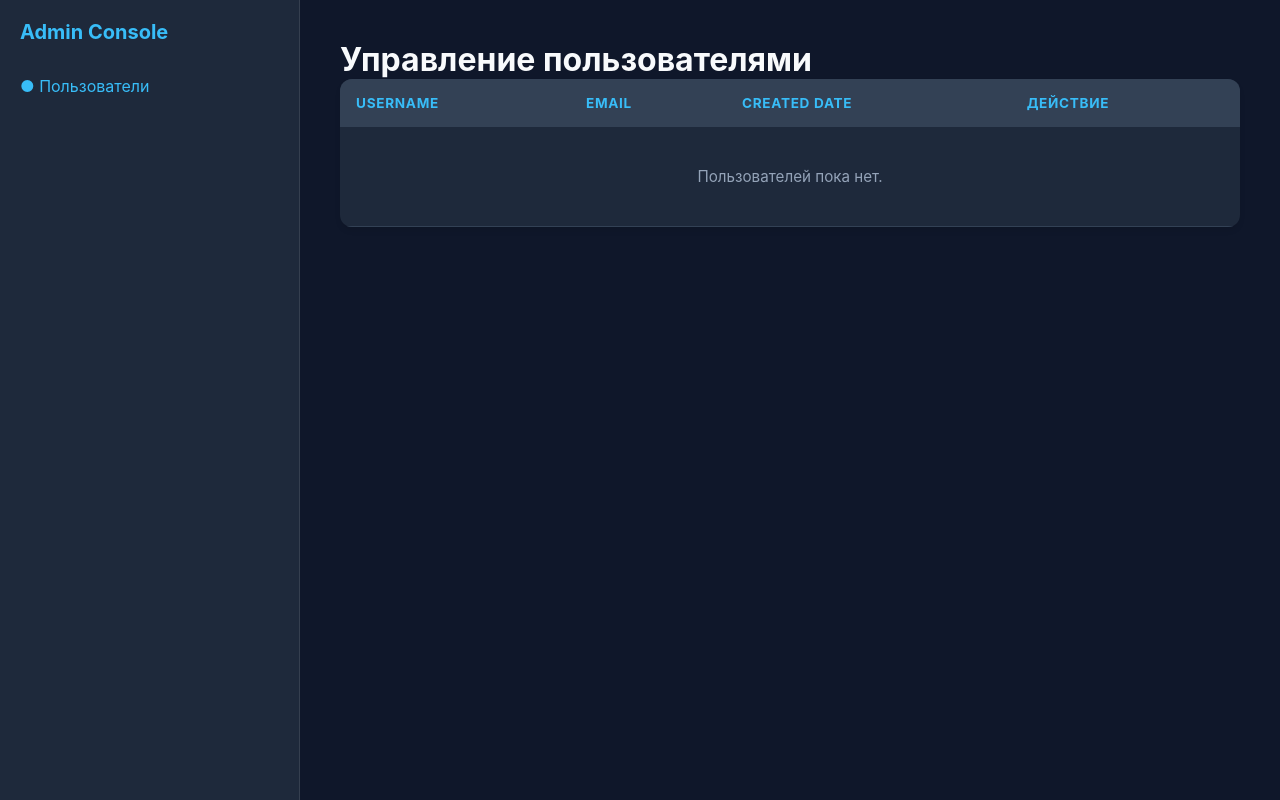
After one commit to mtkbakmal/PrivacyMSG, a FastAPI app: page /admin in a window 1280 px wide. The commit adds this page. Run offline with FastAPI, Linux system fonts and the light colour scheme; parts of the project's set-up code (start-up, migrations or seed data) failed here and were passed over.

Commit message:
Add admin panel

```diff
--- a/app/static/style.css
+++ b/app/static/style.css
@@ -1,3 +1,4 @@
+/* === ОБЩИЕ ПЕРЕМЕННЫЕ И СБРОС СТИЛЕЙ === */
 :root {
     --bg-dark: #0f172a;
     --side-bg: #1e293b;
@@ -7,84 +8,63 @@
     --text-dim: #94a3b8;
     --input-bg: #334155;
     --msg-out: #0369a1;
+    --danger: #ef4444;
 }
 
-* { box-sizing: border-box; margin: 0; padding: 0; }
+* {
+    box-sizing: border-box;
+    margin: 0;
+    padding: 0;
+}
+
 body {
     font-family: 'Inter', sans-serif;
     background-color: var(--bg-dark);
     color: var(--text-main);
-    height: 100vh;
+    min-height: 100vh;
+    display: flex;
+}
+
+.hidden { display: none !important; }
+
+/* Общие элементы форм */
+input {
+    width: 100%;
+    padding: 12px;
+    margin-bottom: 15px;
+    border-radius: 8px;
+    border: 1px solid var(--input-bg);
+    background: var(--input-bg);
+    color: white;
+    outline: none;
+    transition: all 0.3s ease;
+}
+
+.btn-primary {
+    width: 100%;
+    padding: 12px;
+    background: var(--accent);
+    border: none;
+    border-radius: 8px;
+    font-weight: 600;
+    cursor: pointer;
+}
+
+/* === СЕКЦИЯ: АВТОРИЗАЦИЯ === */
+.auth-wrapper { /* ! добавлена обертка для центрирования карты входа */
+    width: 100%;
     display: flex;
     justify-content: center;
     align-items: center;
 }
 
-.hidden { display: none !important; }
-
-/* Центрирование окна входа */
-.auth-card { width: 350px; background: var(--side-bg); padding: 40px; border-radius: 12px; text-align: center; }
-
-/* Основной контейнер мессенджера */
-.messenger-container {
-    width: 95vw;
-    height: 90vh;
-    max-width: 1200px;
-    display: flex;
+.auth-card {
+    width: 350px;
     background: var(--side-bg);
+    padding: 40px;
     border-radius: 12px;
-    overflow: hidden;
-    box-shadow: 0 20px 50px rgba(0,0,0,0.5);
+    text-align: center;
 }
-
-/* Боковая панель */
-.sidebar {
-    width: 300px;
-    background: var(--side-bg);
-    border-right: 1px solid rgba(255,255,255,0.1);
-    display: flex;
-    flex-direction: column;
-}
-
-.sidebar-header { padding: 20px; border-bottom: 1px solid rgba(255,255,255,0.1); font-weight: 600; color: var(--accent); }
-
-.contact {
-    display: flex;
-    align-items: center;
-    padding: 15px 20px;
-    cursor: pointer;
-    transition: background 0.2s;
-}
-.contact:hover { background: rgba(255,255,255,0.05); }
-.contact.active { background: rgba(56, 189, 248, 0.1); border-left: 3px solid var(--accent); }
-
-.avatar { width: 40px; height: 40px; background: var(--accent); border-radius: 50%; display: flex; align-items: center; justify-content: center; margin-right: 12px; font-weight: bold; color: var(--bg-dark); }
-.contact-info .name { display: block; font-size: 0.95rem; }
-.contact-info .status { font-size: 0.75rem; color: var(--text-dim); }
-
-/* Зона чата */
-.chat-main { flex: 1; display: flex; flex-direction: column; background: var(--chat-bg); }
-.chat-header { padding: 15px 25px; display: flex; justify-content: space-between; align-items: center; border-bottom: 1px solid rgba(255,255,255,0.1); }
-
-.messages-area { flex: 1; padding: 20px; overflow-y: auto; display: flex; flex-direction: column; gap: 10px; }
-
-/* Пузыри сообщений */
-.msg { max-width: 70%; padding: 10px 15px; border-radius: 12px; font-size: 0.9rem; line-height: 1.4; }
-.msg.system { align-self: center; background: none; color: var(--text-dim); font-size: 0.75rem; }
-.msg.incoming { align-self: flex-start; background: var(--input-bg); border-bottom-left-radius: 2px; }
-.msg.outgoing { align-self: flex-end; background: var(--msg-out); border-bottom-right-radius: 2px; }
-
-/* Поле ввода */
-.chat-input-area { padding: 20px; display: flex; gap: 10px; background: var(--side-bg); }
-.chat-input-area input { flex: 1; padding: 12px; background: var(--input-bg); border: none; border-radius: 8px; color: white; outline: none; }
-#send-btn { width: 45px; background: var(--accent); border: none; border-radius: 8px; cursor: pointer; font-size: 1.2rem; }
-
-/* Общие кнопки и инпуты */
-input { width: 100%; padding: 12px; margin-bottom: 15px; border-radius: 8px; border: 1px solid var(--input-bg); background: var(--input-bg); color: white; }
-.btn-primary { width: 100%; padding: 12px; background: var(--accent); border: none; border-radius: 8px; font-weight: 600; cursor: pointer; }
-.btn-small { padding: 5px 10px; background: none; border: 1px solid var(--text-dim); color: var(--text-dim); border-radius: 5px; cursor: pointer; font-size: 0.8rem; }
-
-/* Добавьте это к вашему существующему style.css */
 
 .auth-tabs {
     display: flex;
@@ -111,24 +91,168 @@ input { width: 100%; padding: 12px; margin-bottom: 15px; border-radius: 8px; bor
     border-bottom: 2px solid var(--accent);
 }
 
-.auth-tab:hover {
-    color: var(--text-main);
+.auth-tab:hover { color: var(--text-main); }
+
+
+/* === СЕКЦИЯ: ОБЩАЯ БОКОВАЯ ПАНЕЛЬ И ЛЕЙАУТ === */
+.sidebar {
+    width: 300px;
+    background: var(--side-bg);
+    border-right: 1px solid rgba(255,255,255,0.1);
+    display: flex;
+    flex-direction: column;
+    padding: 20px 0; /* ! унифицирован паддинг */
 }
 
-/* Плавное появление полей */
-#email.hidden {
-    display: none;
+/* Стили для админки внутри sidebar */
+.sidebar h2 {
+    color: var(--accent);
+    font-size: 1.25rem;
+    margin-bottom: 2rem;
+    padding: 0 20px;
 }
 
-#auth-form input {
-    transition: all 0.3s ease;
+.sidebar nav { padding: 0 20px; }
+
+/* Стили для мессенджера внутри sidebar */
+.sidebar-header {
+    padding: 0 20px 20px 20px;
+    border-bottom: 1px solid rgba(255,255,255,0.1);
+    font-weight: 600;
+    color: var(--accent);
 }
 
-/* Улучшение скроллбара для сообщений */
-.messages-area::-webkit-scrollbar {
-    width: 6px;
+
+/* === СЕКЦИЯ: КОНТЕНТ АДМИН-ПАНЕЛИ === */
+.main-content {
+    flex-grow: 1;
+    padding: 40px;
 }
-.messages-area::-webkit-scrollbar-thumb {
-    background: var(--input-bg);
-    border-radius: 10px;
+
+.table-container {
+    background-color: var(--side-bg);
+    border-radius: 12px;
+    overflow: hidden;
+    box-shadow: 0 4px 6px -1px rgba(0, 0, 0, 0.1);
 }
+
+table {
+    width: 100%;
+    border-collapse: collapse;
+    text-align: left;
+}
+
+thead { background-color: var(--input-bg); }
+
+th {
+    padding: 16px;
+    color: var(--accent);
+    font-size: 0.85rem;
+    text-transform: uppercase;
+    letter-spacing: 0.05em;
+}
+
+td {
+    padding: 16px;
+    border-bottom: 1px solid var(--input-bg);
+    color: var(--text-dim);
+    font-size: 0.95rem;
+}
+
+tr:hover { background-color: rgba(56, 189, 248, 0.03); }
+
+.username-cell { color: var(--text-main); font-weight: 500; }
+
+.btn-delete {
+    background-color: transparent;
+    color: var(--danger);
+    border: 1px solid var(--danger);
+    padding: 6px 12px;
+    border-radius: 6px;
+    cursor: pointer;
+    transition: all 0.2s;
+    font-size: 0.85rem;
+}
+
+.btn-delete:hover {
+    background-color: var(--danger);
+    color: white;
+}
+
+
+/* === СЕКЦИЯ: МЕССЕНДЖЕР === */
+.messenger-wrapper { /* ! добавлена обертка для центрирования мессенджера */
+    width: 100%;
+    display: flex;
+    justify-content: center;
+    align-items: center;
+    padding: 20px;
+}
+
+.messenger-container {
+    width: 95vw;
+    height: 90vh;
+    max-width: 1200px;
+    display: flex;
+    background: var(--side-bg);
+    border-radius: 12px;
+    overflow: hidden;
+    box-shadow: 0 20px 50px rgba(0,0,0,0.5);
+}
+
+.contact {
+    display: flex;
+    align-items: center;
+    padding: 15px 20px;
+    cursor: pointer;
+    transition: background 0.2s;
+}
+.contact:hover { background: rgba(255,255,255,0.05); }
+.contact.active { background: rgba(56, 189, 248, 0.1); border-left: 3px solid var(--accent); }
+
+.avatar { width: 40px; height: 40px; background: var(--accent); border-radius: 50%; display: flex; align-items: center; justify-content: center; margin-right: 12px; font-weight: bold; color: var(--bg-dark); }
+.contact-info .name { display: block; font-size: 0.95rem; }
+.contact-info .status { font-size: 0.75rem; color: var(--text-dim); }
+
+.chat-main { flex: 1; display: flex; flex-direction: column; background: var(--chat-bg); }
+.chat-header { padding: 15px 25px; display: flex; justify-content: space-between; align-items: center; border-bottom: 1px solid rgba(255,255,255,0.1); }
+
+.messages-area {
+    flex: 1;
+    padding: 20px;
+    overflow-y: auto;
+    display: flex;
+    flex-direction: column;
+    gap: 10px;
+}
+
+/* Скроллбар */
+.messages-area::-webkit-scrollbar { width: 6px; }
+.messages-area::-webkit-scrollbar-thumb { background: var(--input-bg); border-radius: 10px; }
+
+.msg { max-width: 70%; padding: 10px 15px; border-radius: 12px; font-size: 0.9rem; line-height: 1.4; }
+.msg.system { align-self: center; background: none; color: var(--text-dim); font-size: 0.75rem; }
+.msg.incoming { align-self: flex-start; background: var(--input-bg); border-bottom-left-radius: 2px; }
+.msg.outgoing { align-self: flex-end; background: var(--msg-out); border-bottom-right-radius: 2px; }
+
+.chat-input-area { padding: 20px; display: flex; gap: 10px; background: var(--side-bg); }
+.chat-input-area input { margin-bottom: 0; } /* ! убран нижний отступ для инпута в чате */
+
+#send-btn {
+    width: 45px;
+    background: var(--accent);
+    border: none;
+    border-radius: 8px;
+    cursor: pointer;
+    font-size: 1.2rem;
+}
+
+.btn-small {
+    padding: 5px 10px;
+    background: none;
+    border: 1px solid var(--text-dim);
+    color: var(--text-dim);
+    border-radius: 5px;
+    cursor: pointer;
+    font-size: 0.8rem;
+}
--- /dev/null
+++ b/app/templates/admin.html
@@ -0,0 +1,58 @@
+<!DOCTYPE html>
+<html lang="ru">
+<head>
+    <meta charset="UTF-8">
+    <meta name="viewport" content="width=device-width, initial-scale=1.0">
+    <title>Панель управления | Админ</title>
+    <link rel="stylesheet" href="{{ url_for('static', path='/style.css') }}">
+</head>
+<body>
+
+    <aside class="sidebar">
+        <h2>Admin Console</h2>
+        <nav>
+            <p style="color: var(--accent)">● Пользователи</p>
+        </nav>
+    </aside>
+
+    <main class="main-content">
+        <header>
+            <h1>Управление пользователями</h1>
+        </header>
+
+        <div class="table-container">
+            <table>
+                <thead>
+                    <tr>
+                        <th>Username</th>
+                        <th>Email</th>
+                        <th>Created Date</th>
+                        <th>Действие</th>
+                    </tr>
+                </thead>
+                <tbody>
+                    {% for user in users %}
+                    <tr>
+                        <td class="username-cell">{{ user.username }}</td>
+                        <td>{{ user.email }}</td>
+                        <td>{{ user.created_at }}</td>
+                        <td>
+                            <form action="{{ url_for('delete_user', user_id=user.id) }}" method="POST" style="display:inline;">
+                                <button type="submit" class="btn-delete" onclick="return confirm('Вы уверены?')">
+                                    Удалить
+                                </button>
+                            </form>
+                        </td>
+                    </tr>
+                    {% else %}
+                    <tr>
+                        <td colspan="4" style="text-align: center; padding: 40px;">Пользователей пока нет.</td>
+                    </tr>
+                    {% endfor %}
+                </tbody>
+            </table>
+        </div>
+    </main>
+
+</body>
+</html>
--- a/main.py
+++ b/main.py
@@ -80,9 +80,17 @@ async def theres_no_access_exception_handler(request: Request, exc: ThereIsNoAcc
     # Перенаправляем на страницу для входа в учетную запись
     return RedirectResponse(url="/auth")
 
+@app.get("/admin", response_class=HTMLResponse)
+async def admin_handler(request: Request):
+    return templates.TemplateResponse(
+        request=request,
+        name="admin.html",
+        context={"title": "Админ панель"}
+    )
+
 @app.get("/", response_class=HTMLResponse, dependencies=[Depends(security.access_token_required)])
 @app.get("/chat", response_class=HTMLResponse, dependencies=[Depends(security.access_token_required)])
-async def chat(request: Request):
+async def chat_handler(request: Request):
     return templates.TemplateResponse(
         request=request,
         name="chat.html",
@@ -90,7 +98,7 @@ async def chat(request: Request):
     )
 
 @app.get("/auth", response_class=HTMLResponse)
-async def auth(request: Request):
+async def auth_panel_handler(request: Request):
     return templates.TemplateResponse(
         request=request,
         name="auth.html",
@@ -98,7 +106,7 @@ async def auth(request: Request):
     )
 
 @app.post("/register")
-async def register(data: RegisterSchema):
+async def register_handler(data: RegisterSchema):
     # немного адаптируем логику вызова
     try:
         user = await add_new_user(
@@ -116,7 +124,7 @@ async def register(data: RegisterSchema):
     return {"status": "ok", "message": "Пользователь создан"}
 
 @app.post("/login")
-async def login(data: LoginSchema, response: Response):
+async def login_handler(data: LoginSchema, response: Response):
     # Вызываем функцию из db.py
     success = await login_user(username=data.username, password=data.password)
 
@@ -134,7 +142,7 @@ async def login(data: LoginSchema, response: Response):
     return {"status": "ok", "message": "Успешная авторизация", "access_token": token}
 
 @app.post("/logout")
-async def logout(response: Response):
+async def logout_handler(response: Response):
     response.delete_cookie(JWT_config.JWT_ACCESS_COOKIE_NAME)
     return {"status": "ok", "message": "Вы вышли из системы"}
 
```
